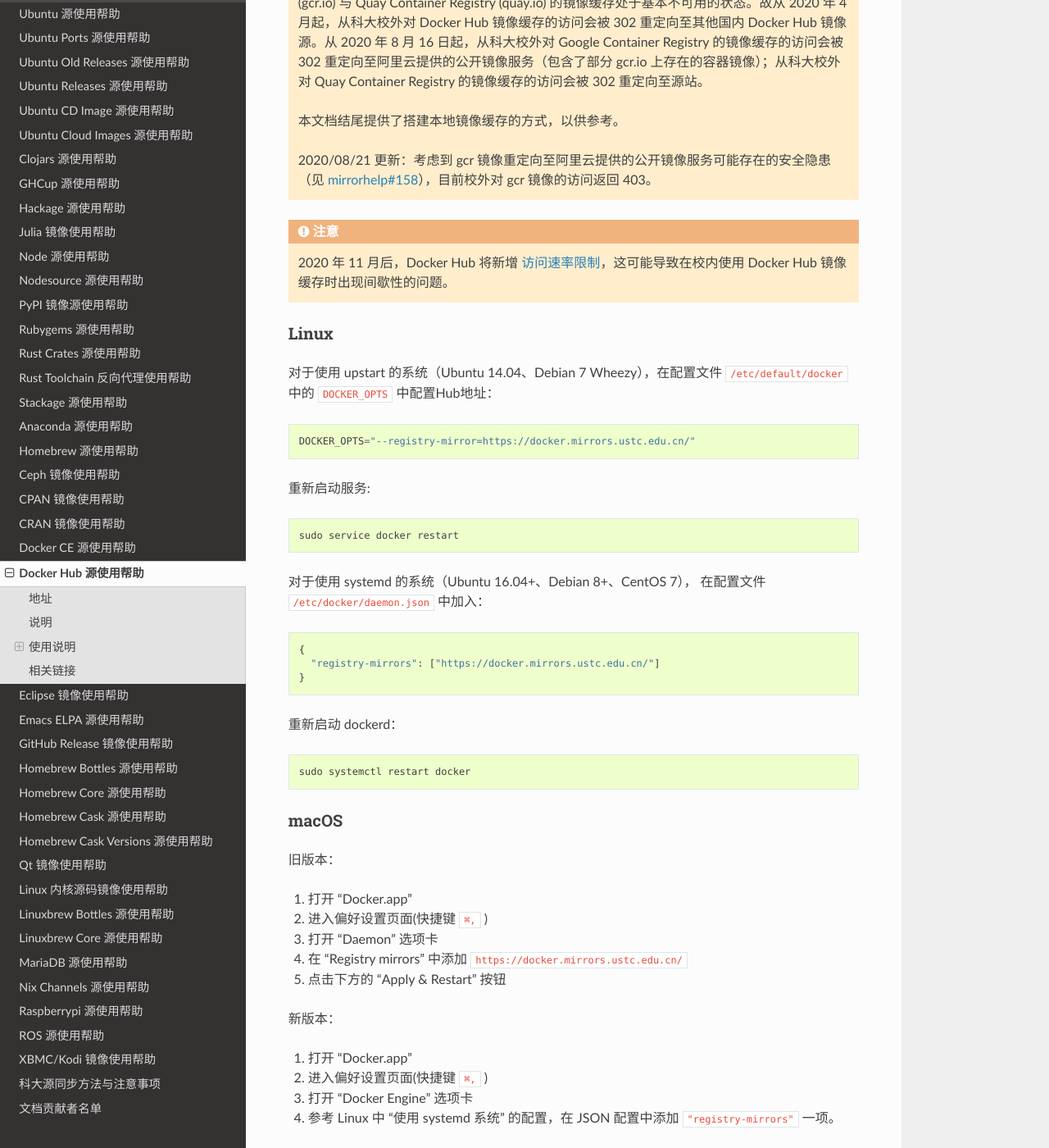
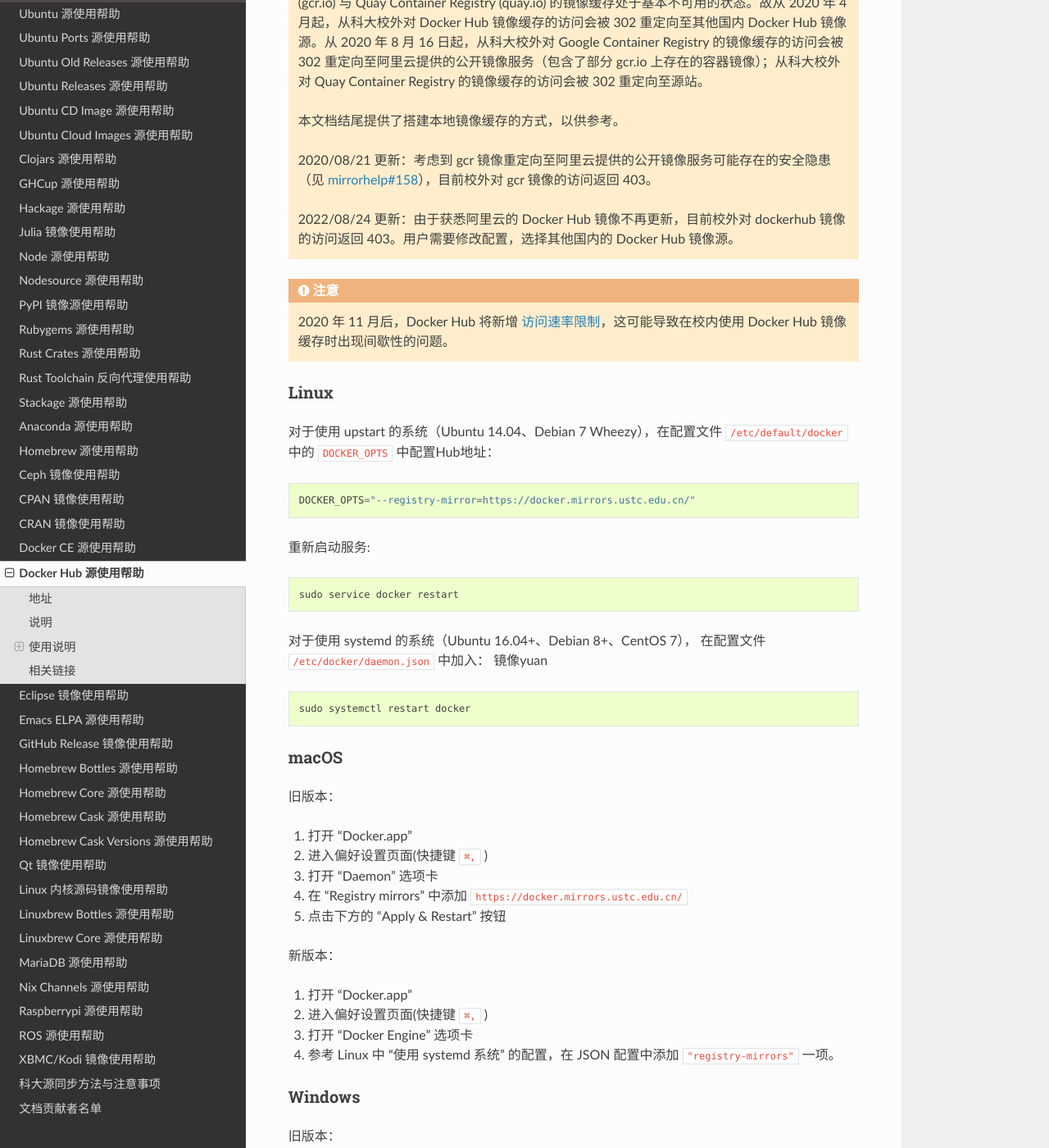
Before and after one commit to ustclug/mirrorhelp, a Sphinx documentation site: the page built from source/dockerhub.rst, in a window 1280 px wide and 1400 px high, scrolled down 514 px. Shown: the whole window at 82% size. Built offline with Sphinx 7.4.7 and the Read the Docs theme 2.0.0, drawn with Linux system fonts in a browser that asks for light colours; pages that are not in the unit, such as notebooks, are missing from menus.

Commit message:
Update current dockerhub status

```diff
--- a/source/dockerhub.rst
+++ b/source/dockerhub.rst
@@ -22,6 +22,8 @@
 
     2020/08/21 更新：考虑到 gcr 镜像重定向至阿里云提供的公开镜像服务可能存在的安全隐患（见 `mirrorhelp#158 <https://github.com/ustclug/mirrorhelp/issues/158>`_），目前校外对 gcr 镜像的访问返回 403。
 
+    2022/08/24 更新：由于获悉阿里云的 Docker Hub 镜像不再更新，目前校外对 dockerhub 镜像的访问返回 403。用户需要修改配置，选择其他国内的 Docker Hub 镜像源。
+
 .. attention::
     2020 年 11 月后，Docker Hub 将新增 `访问速率限制 <https://docs.docker.com/docker-hub/download-rate-limit/>`_，这可能导致在校内使用 Docker Hub 镜像缓存时出现间歇性的问题。
 
@@ -41,15 +43,7 @@
     sudo service docker restart
 
 对于使用 systemd 的系统（Ubuntu 16.04+、Debian 8+、CentOS 7）， 在配置文件 ``/etc/docker/daemon.json`` 中加入：
-
-::
-
-    {
-      "registry-mirrors": ["https://docker.mirrors.ustc.edu.cn/"]
-    }
-
-重新启动 dockerd：
-
+镜像yuan
 ::
 
   sudo systemctl restart docker
```
